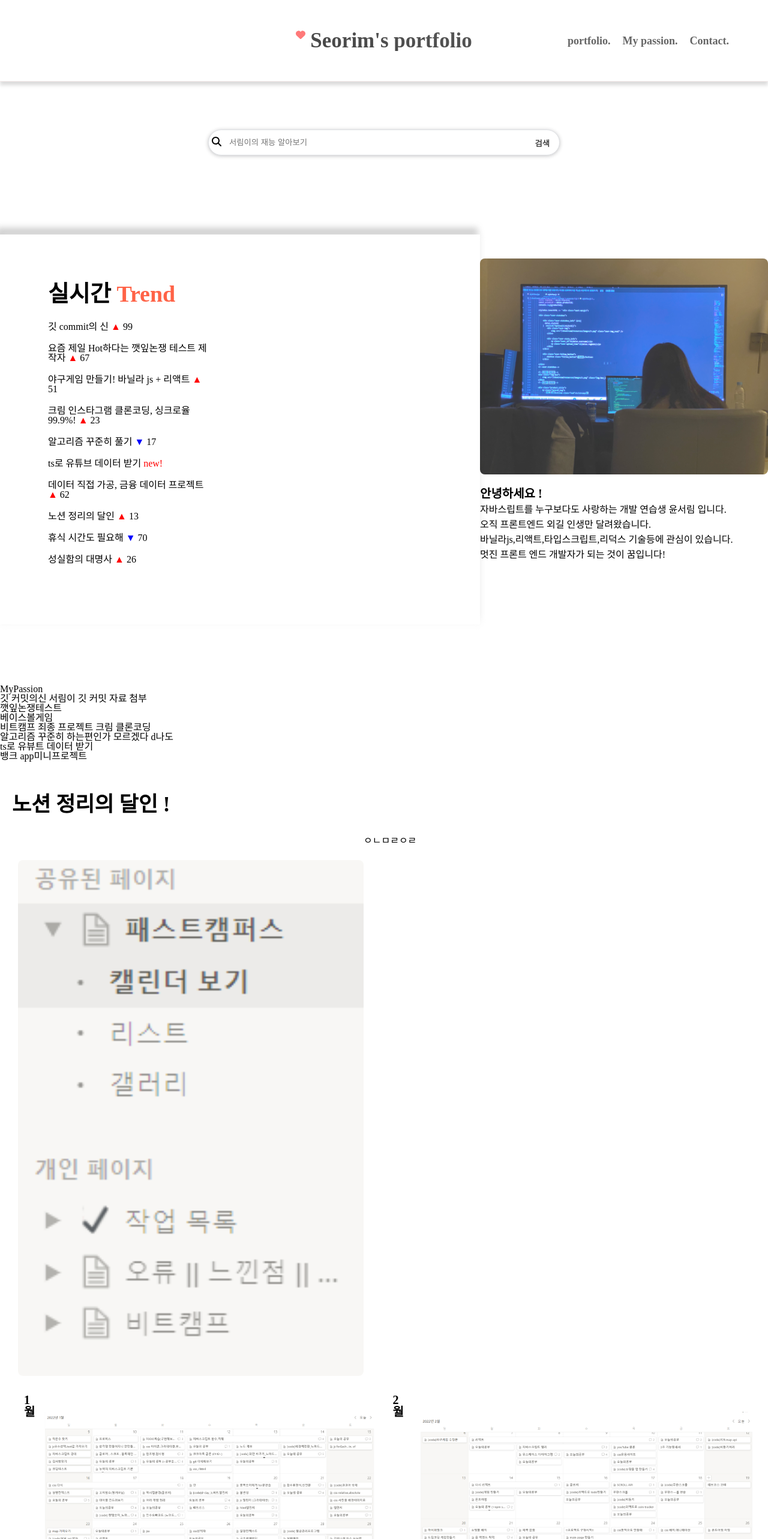
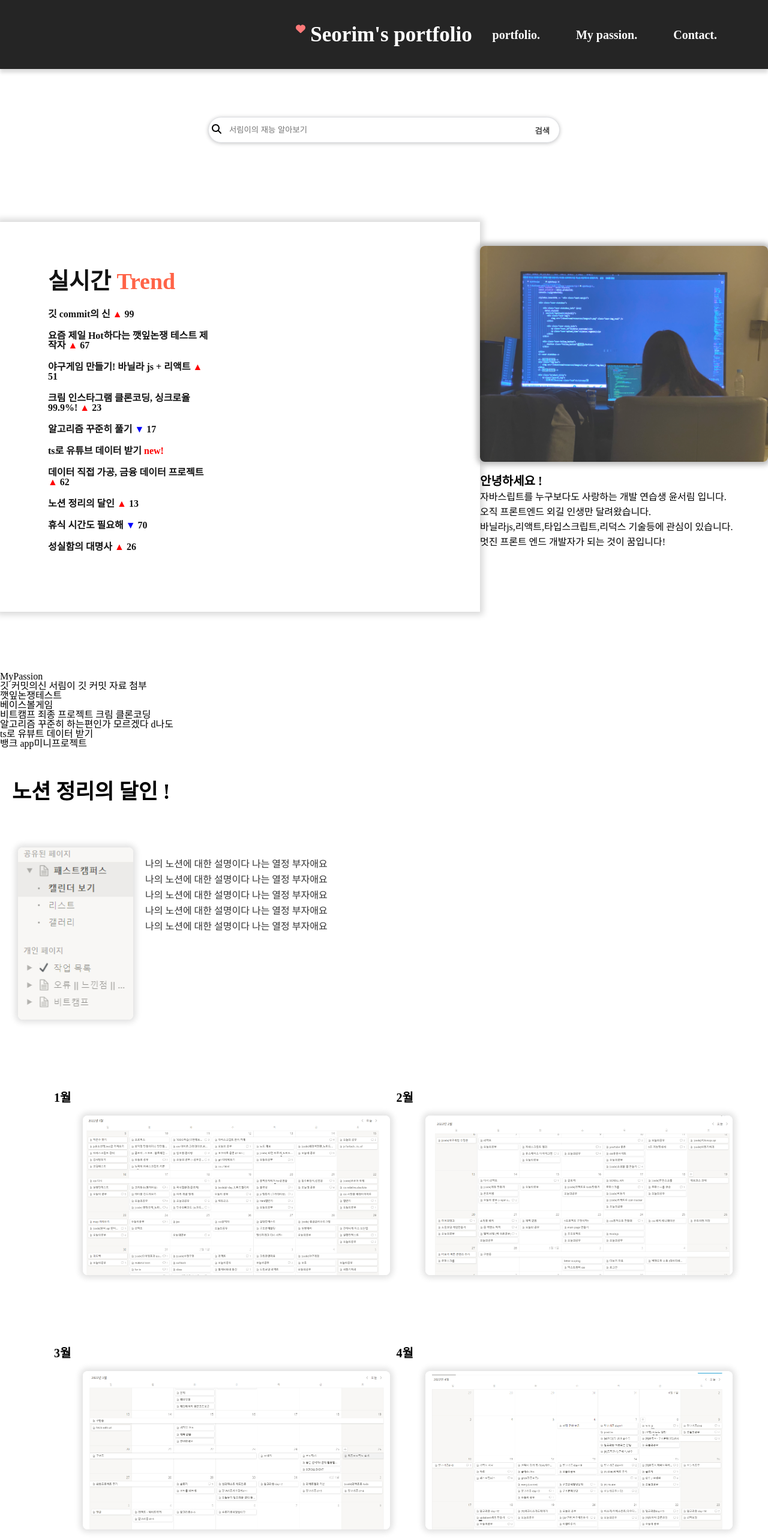
Before and after one commit to yunseorim1116/myProfile, a React (Create React App) app: page / in a window 1280 px wide. Shown: the top 2566 px of the page at 60% size. Built offline with nearby package versions, Linux system fonts and the light colour scheme; a web font is replaced by a local one.

Commit message:
디자인 변경

```diff
--- a/src/Component/Trend.jsx
+++ b/src/Component/Trend.jsx
@@ -73,7 +73,8 @@ const Trend = () => {
 const ContentWrap = styled.div`
   padding: 80px;
   padding-right: 450px;
-  box-shadow: 2px 1px 10px 1px #f7f7f77e, -5px -10px 10px 1px #9a9a9a7b;
+  color: #d9d9d9;
+  box-shadow: 0 0 10px 5px;
 `;
 const Red = styled.span`
   color: red;
@@ -87,12 +88,15 @@ const Span = styled.span`
   color: tomato;
 `;
 const TrendTitle = styled.h1`
+  color: #131313;
   font-family: "NotoSansKR";
   margin-bottom: 28px;
   font-size: 38px;
   font-weight: 700;
 `;
 const Trendtext = styled.li`
+  font-weight: 700;
+  color: #131313;
   cursor: pointer;
   &:hover {
     background: linear-gradient(to right top, #ff1a1a, #ffa459);
--- a/src/Component/myPassion/Modal.jsx
+++ b/src/Component/myPassion/Modal.jsx
@@ -34,8 +34,8 @@ const Mbutton = styled.div`
 `;
 
 const Modalm = styled.img`
-color: #7e7e7e;
-box-shadow: 0 0 10px 5px;
+  color: #7e7e7e;
+  box-shadow: 0 0 10px 5px;
   border-radius: 4px;
   cursor: pointer;
   background-color: #fff;
--- a/src/Component/myPassion/Notion.jsx
+++ b/src/Component/myPassion/Notion.jsx
@@ -17,10 +17,26 @@ const Notion = () => {
       {modalOpen && <Modal onImgClick={onImgClick} src={src}></Modal>}
 
       <FlexBox>
-        <BackgroundColor src="/img/나의페이지.png" onClick={onImgClick} />
-        <p>ㅇㄴㅁㄹㅇㄹ</p>
+        <MyNotion src="/img/나의페이지.png" />
+        <MyNotionTxt>
+          <MyNotionTxtP>
+            나의 노션에 대한 설명이다 나는 열정 부자애요
+          </MyNotionTxtP>
+          <MyNotionTxtP>
+            나의 노션에 대한 설명이다 나는 열정 부자애요
+          </MyNotionTxtP>
+          <MyNotionTxtP>
+            나의 노션에 대한 설명이다 나는 열정 부자애요
+          </MyNotionTxtP>
+          <MyNotionTxtP>
+            나의 노션에 대한 설명이다 나는 열정 부자애요
+          </MyNotionTxtP>
+          <MyNotionTxtP>
+            나의 노션에 대한 설명이다 나는 열정 부자애요
+          </MyNotionTxtP>
+        </MyNotionTxt>
       </FlexBox>
-
+      <NotionBox>
         <FlexBox>
           <Month>1월</Month>
           <BackgroundColor src="/img/노션1월.png" onClick={onImgClick} />
@@ -37,43 +53,73 @@ const Notion = () => {
         <FlexBox>
           <Month>5월</Month>
           <BackgroundColor src="/img/노션5월.png" onClick={onImgClick} />
+          <Month>6월</Month>
           <BackgroundColor src="/img/노션5월2.png" onClick={onImgClick} />
         </FlexBox>
+      </NotionBox>
     </ContentBox>
   );
 };
+
+const MyNotionTxtP = styled.div`
+  margin-left: 20px;
+  margin-top: 10px;
+`;
+const NotionBox = styled.div`
+  margin-left: 50px;
+`;
 
 const Title = styled.div`
   font-family: "NotoSansKR";
   margin-top: 35px;
   margin-bottom: 25px;
   font-size: 35px;
-  font-weight: 700;
+  font-weight: bold;
 `;
 
 const Month = styled.div`
   font-family: "NotoSansKR";
-  margin: 10px 10px 10px 10px;
+  margin: 0px 20px 10px 10px;
   font-size: 20px;
-  font-weight: 700;
+  font-weight: bold;
 `;
 const ContentBox = styled.div`
   padding: 20px;
   font-family: "NotoSansKR";
   align-items: center;
   margin-top: 50px;
-  margin-bottom: 40px;
   margin: auto;
 `;
 
 const FlexBox = styled.div`
+  margin-top: 25px;
+  margin-bottom: 100px;
   padding: 10px;
   display: flex;
 `;
 
+const MyNotion = styled.img`
+  color: #dcdcdc;
+  box-shadow: 0 0 10px 5px;
+  cursor: pointer;
+  width: 15vw;
+  margin-top: 40px;
+  opacity: 0.8;
+  border-radius: 8px;
+`;
+
+const MyNotionTxt = styled.div`
+  cursor: pointer;
+  margin-top: 50px;
+  opacity: 0.8;
+  border-radius: 8px;
+`;
+
 const BackgroundColor = styled.img`
+  color: #dcdcdc;
+  box-shadow: 0 0 10px 5px;
   cursor: pointer;
-  width: 45vw;
+  width: 40vw;
   margin-top: 40px;
   opacity: 0.8;
   border-radius: 8px;
--- a/src/Component/myprofile.jsx
+++ b/src/Component/myprofile.jsx
@@ -15,9 +15,7 @@ const MyProfile = () => {
           바닐라js,리액트,타입스크립트,리덕스 기술등에 관심이 있습니다.
         </Intro>
 
-        <Intro>
-       멋진 프론트 엔드 개발자가 되는 것이 꿈입니다!
-        </Intro>
+        <Intro>멋진 프론트 엔드 개발자가 되는 것이 꿈입니다!</Intro>
       </div>
     </>
   );
@@ -35,6 +33,8 @@ const Intro = styled.p`
 `;
 
 const BackgroundColor = styled.img`
+  color: #a7a7a7;
+  box-shadow: 0 0 10px 5px;
   margin-top: 40px;
   opacity: 0.8;
   border-radius: 8px;
--- a/src/Header.jsx
+++ b/src/Header.jsx
@@ -50,9 +50,8 @@ const TitleWrap = styled.div`
 `;
 
 const Title = styled.div`
-  color: #5a5a5a;
+  color: #ffffff;
   background: linear-gradient(to right top, #434343, #595959);
-  color: transparent;
   -webkit-background-clip: text;
   margin-left: 8px;
   font-size: 35px;
@@ -68,22 +67,21 @@ const MainHeader = styled.header`
   font-family: "NotoSansKR";
 
   position: sticky;
-  background-color: #ffffff;
-
-  padding: 50px;
+  background-color: #252525;
+  box-sizing: border-box;
+  padding: 40px;
   color: #1e1e1e;
   display: flex;
   justify-content: space-around;
   align-items: center;
-  border-bottom: 1px solid #f5ebeb;
 
   box-shadow: 0 6px 6px 0px #dbdbdb;
 `;
 
 const Ul = styled.ul`
   cursor: pointer;
-  color: #656565;
-  font-size: 18px;
+  color: #ffffff;
+  font-size: 20px;
   font-weight: 700;
   margin: 5px;
   right: 1px;
@@ -92,10 +90,12 @@ const Ul = styled.ul`
   list-style: none;
 `;
 const Li = styled.ul`
+padding: 20px;
+
   &:hover {
-    background: linear-gradient(to right top, #ff6f6f, #ffa459);
-    color: transparent;
-    -webkit-background-clip: text;
+    border-bottom: 1px solid;
+
+    box-sizing: border-box;
   }
   margin: 10px;
 `;
```
Lines whose indentation alone changed are shown as unchanged.
